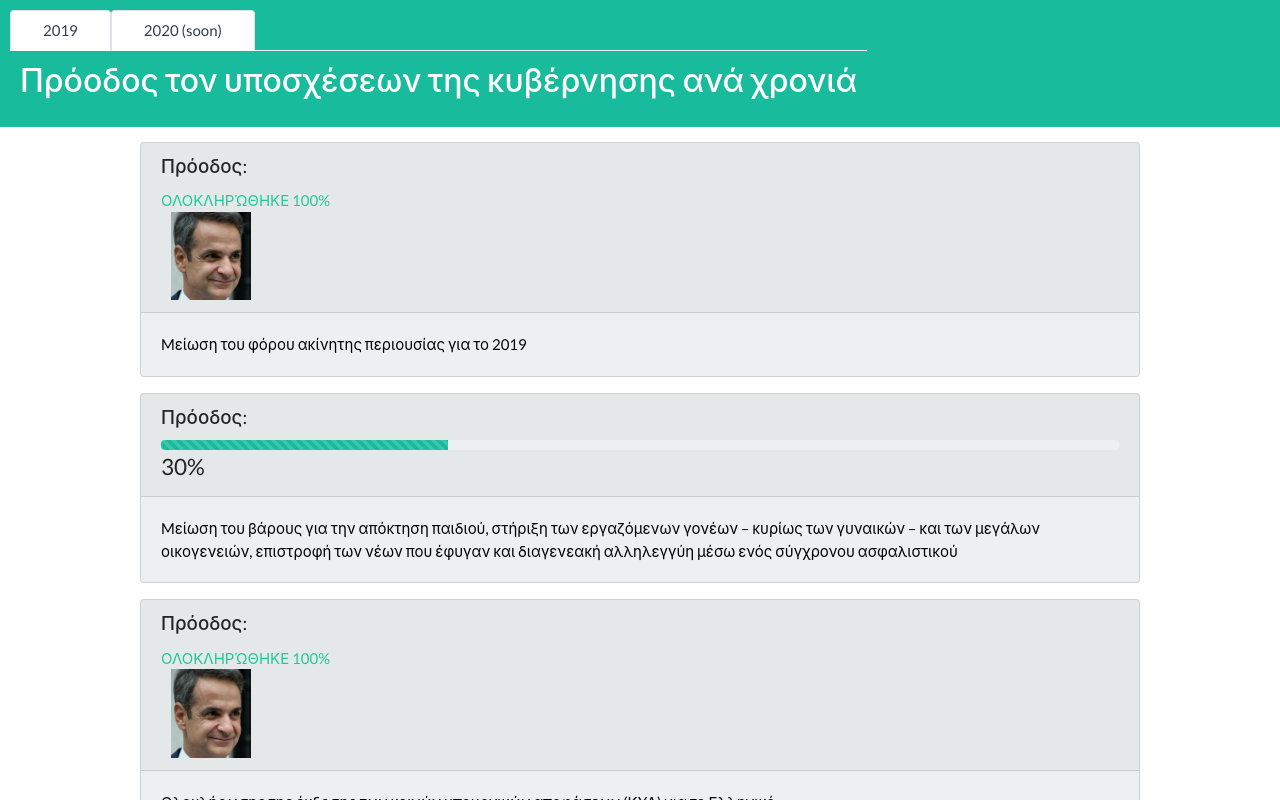
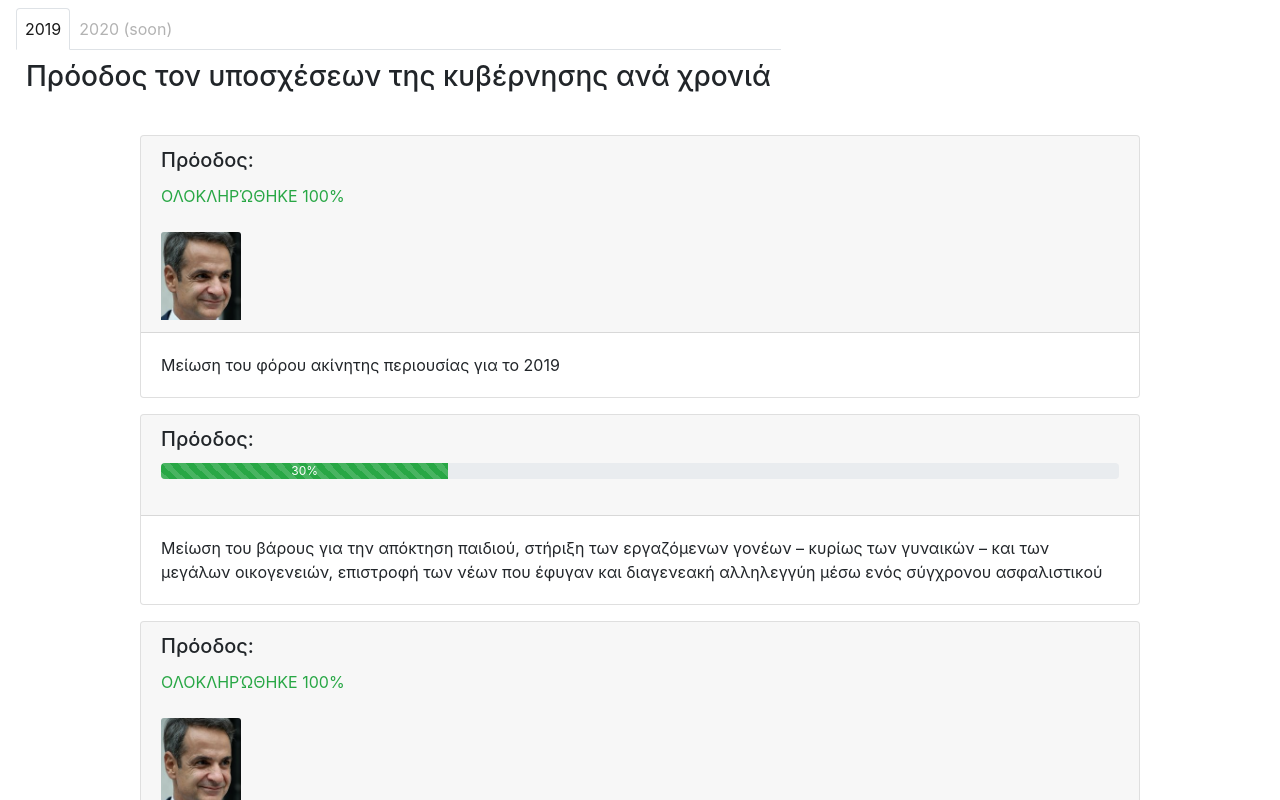
Before and after one commit to bkstephen/yposxeseis, a React (Create React App) app: page / in a window 1280 px wide. Shown: the top 800 px of the page. Built offline with nearby package versions, Linux system fonts and the light colour scheme.

Commit message:
Implementation of react-bootstrap

```diff
--- a/package.json
+++ b/package.json
@@ -3,7 +3,9 @@
   "version": "0.1.0",
   "private": true,
   "dependencies": {
+    "bootstrap": "^4.3.1",
     "react": "^16.11.0",
+    "react-bootstrap": "^1.0.0-beta.14",
     "react-dom": "^16.11.0",
     "react-router-dom": "^5.1.2",
     "react-scripts": "3.2.0"
@@ -29,6 +31,5 @@
       "last 1 safari version"
     ]
   },
-  "devDependencies": {
-  }
+  "devDependencies": {}
 }
--- a/src/App.js
+++ b/src/App.js
@@ -1,6 +1,8 @@
 import React from 'react';
-import './bootstrap.css';
+import 'bootstrap/dist/css/bootstrap.min.css';
 import Year2019 from './components/year2019'
+import Nav from 'react-bootstrap/Nav';
+import Navbar from 'react-bootstrap/Navbar';
 import {
     BrowserRouter as Router,
     Switch,
@@ -12,25 +14,25 @@ export default class App extends React.Component {
     render() {
         return (
             <Router >
-        <nav style={{ overflow: "hidden", top: "0", padding: "10px", color: "white" }} className="navbar navbar-expand-lg navbar-dark bg-dark">
-          <div className="bs-component">
-            <ul className="nav nav-tabs">
-              <li className="nav-item">
+                <Navbar>
+                    <div class="bs-component">
+                        <Nav variant="tabs" as="ul">
+                            <Nav.Item as="li">
                                 <Link className="nav-link active" to="/2019"> 2019 </Link>
-              </li>
-              <li className="nav-item">
-                <a className="nav-link active"> 2020 (soon) </a>
-              </li>
-            </ul>
+                            </Nav.Item>
+                            <Nav.Item as="li">
+                                <Link className="nav-link disabled" to="#"> 2020 (soon) </Link>
+                            </Nav.Item>
+                        </Nav>
                         <div style={{ padding: "10px" }}>
                             <h3 > Πρόοδος τον υποσχέσεων της κυβέρνησης ανά χρονιά </h3>
                         </div>
                     </div>
-        </nav>
+                </Navbar>
                 <Route path="/">
                     <Year2019 />
                 </Route>
-        <footer style={{fontSize: "25px"}}><a  href="https://github.com/bkstephen/yposxeseis"> GitHub </a></footer>
+                <footer style={{ fontSize: "25px" }}><a href="https://github.com/bkstephen/yposxeseis"> GitHub </a></footer>
             </Router>
         );
     }
--- a/src/components/year2019.js
+++ b/src/components/year2019.js
@@ -9,22 +9,22 @@ export default function Year2019(){
             <Yposxeseis
             id={"2"}
             description={"Mείωση του φόρου ακίνητης περιουσίας για το 2019"}
-            progress={"100%"} />
+            progress={100} />
 
             <Yposxeseis
             id={"1"}
             description={"Mείωση του βάρους για την απόκτηση παιδιού, στήριξη των εργαζόμενων γονέων – κυρίως των γυναικών – και των μεγάλων οικογενειών, επιστροφή των νέων που έφυγαν και διαγενεακή αλληλεγγύη μέσω ενός σύγχρονου ασφαλιστικού"}
-            progress={"30%"} />
+            progress={30} />
 
             <Yposxeseis
             id={"3"}
             description={"Ολοκλήρωσης της έκδοσης των κοινών υπουργικών αποφάσεων (ΚΥΑ) για το Ελληνικό"}
-            progress={"100%"} />
+            progress={100} />
 
             <Yposxeseis
             id={"3"}
             description={"Να μπορουν να ψηφίζουν, οι Έλληνες του εξωτερικού, από τον μόνιμο τόπο διαμονής τους."}
-            progress={"10%"} />
+            progress={10} />
     </div>
     );
 }
--- a/src/components/yposxeseis.js
+++ b/src/components/yposxeseis.js
@@ -1,4 +1,6 @@
 import React from 'react'
+import Card from 'react-bootstrap/Card';
+import ProgressBar  from 'react-bootstrap/ProgressBar';
 
 export default class Yposxeseis extends React.Component {
     constructor(props) {
@@ -10,41 +12,26 @@ export default class Yposxeseis extends React.Component {
         }
     }
     componentDidMount() {
-        if (this.state.progress == "100%") {
+        if (this.state.progress === 100) {
             this.setState({ showPic: true })
             const list = document.getElementById(this.props.id)
-            list.innerHTML = 'ΟΛΟΚΛΗΡΏΘΗΚΕ    100% '
-            list.style.color = "#20c997"
         }
     }
     render() {
         return (
-            <div className="card bg-light mb-3" style={{ display: "table", margin: "auto", width: "80%", position: "relative" }}>
-                <div className="card-header" >
-
-                    <h5 className="card-title">Πρόοδος:</h5>
-                    <div id={this.props.id}>
-
-                        <div className="progress">
-                            <div className="progress-bar progress-bar-striped bg-success progress-bar-animated"
-                                role="progressbar"
-                                aria-valuenow={this.state.progress}
-                                aria-valuemin="0"
-                                aria-valuemax="100"
-                                style={{ width: this.state.progress }}>
-                            </div>
-
-                        </div>
-                        <div style={{ position: "relative", fontSize: "150%" }}>{this.state.progress}</div>
-                    </div>
-                    {this.state.showPic ? <img style={{ marginLeft: "1%", width: "80px" }} src={require("../img/happy.PNG")} /> : <div></div>}
-                </div>
-                <div style={{ color: "black" }} className="card-body" >
-                    <p className="card-text">
+            <Card className="mb-3" style={{ width: '80%', margin: 'auto', position: 'relative'}}>
+                <Card.Header>
+                    <Card.Title>Πρόοδος:</Card.Title>
+                        {this.state.progress === 100 ? <div class="text-success">ΟΛΟΚΛΗΡΏΘΗΚΕ 100% </div> : <ProgressBar striped animated variant="success" now={this.state.progress} label={`${this.state.progress}%`} /> }
+                        <br />
+                        {this.state.showPic ? <Card.Img variant="top" style={{ width: '80px' }} src={require("../img/happy.PNG")} /> : <div></div>}
+                    </Card.Header>
+                <Card.Body>
+                    <Card.Text>
                         {this.state.description}
-                    </p>
-                </div>
-            </div>
+                    </Card.Text>
+                </Card.Body>
+            </Card>
         )
     }
 }
```
Also changed, not shown: 1 other file (tests, documents, lock files or other folders). Lines whose indentation alone changed are shown as unchanged.
